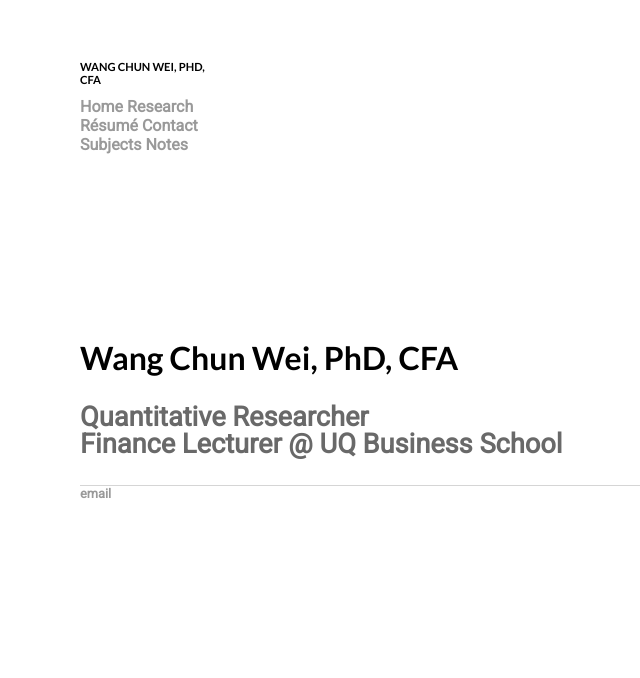
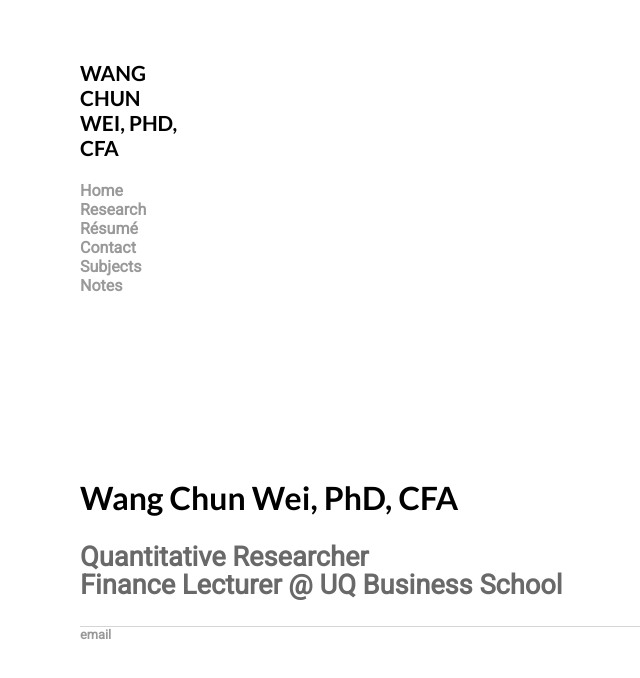
Before and after one commit to weiwangchun/weiwangchun.github.io, a Jekyll site: the page built from index.html, in a window 1280 px wide. Shown: the top 678 px of the page, without its empty margins (112-752 px from the left). Built offline with Jekyll 4.4.1, drawn with Linux system fonts in a browser that asks for light colours; some web fonts are replaced.

Commit message:
Update main.css

```diff
--- a/css/main.css
+++ b/css/main.css
@@ -9,7 +9,7 @@ nav ul, footer ul {
     padding: 0px;
     margin: 0px;
     list-style: none;
-    width: 130px;
+    width: 100px;
     font-weight: bold;
 }
 nav ul li, footer ul li {
@@ -37,7 +37,7 @@ h2 {
 }
 
 h3 {
-    font-size: 0.7em;
+    font-size: 1.3em;
     font-family:'Lato', sans-serif;
 }
 
```
